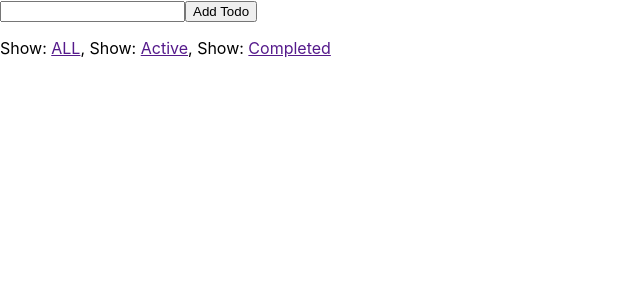
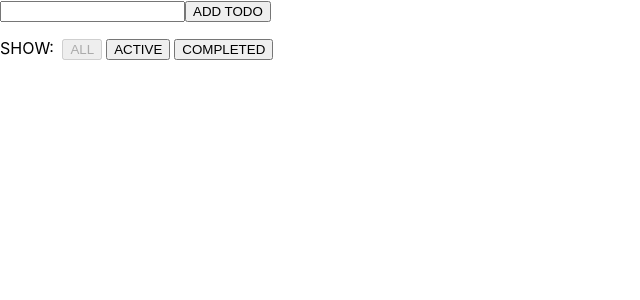
Before and after one commit to maxbildner/react-redux-practice, a React (Create React App) app: page / in a window 1280 px wide. Shown: the top 300 px of the page, without its empty margins (0-640 px from the left). Built offline with nearby package versions, Linux system fonts and the light colour scheme.

Commit message:
fix active/disabled footer button bug

```diff
--- a/src/components/Footer.js
+++ b/src/components/Footer.js
@@ -3,14 +3,15 @@ import FilterLinkContainer from '../containers/FilterLinkContainer';
 import { VisibilityFilters } from '../actions/actions';
 
 const Footer = () => {
+	debugger
+
   return (
-		<p>
-			Show: <FilterLinkContainer filter={VisibilityFilters.SHOW_ALL}>ALL</FilterLinkContainer>
-			{', '}
-			Show: <FilterLinkContainer filter={VisibilityFilters.SHOW_ACTIVE}>Active</FilterLinkContainer>
-			{', '}
-			Show: <FilterLinkContainer filter={VisibilityFilters.SHOW_COMPLETED}>Completed</FilterLinkContainer>
-		</p>
+		<div>
+			<span>SHOW: </span>
+			<FilterLinkContainer filter={VisibilityFilters.SHOW_ALL}>ALL</FilterLinkContainer>
+			<FilterLinkContainer filter={VisibilityFilters.SHOW_ACTIVE}>ACTIVE</FilterLinkContainer>
+			<FilterLinkContainer filter={VisibilityFilters.SHOW_COMPLETED}>COMPLETED</FilterLinkContainer>
+		</div>
 	);
 }
 
--- a/src/components/Link.js
+++ b/src/components/Link.js
@@ -2,21 +2,32 @@ import React from 'react';
 // import PropTypes from 'prop-types';
 
 
-const Link = ({ active, children, onClick }) => {
-	if (active) {
-		return <span>{children}</span>
-	}
+const Link = ({ active, children, onClick }) => {																// ? where is children coming from?
+	// if (active) {
+	// 	return <span>{children}</span>
+	// }
+	// debugger
+	// return (
+	// 	<a
+	// 		href=""
+	// 		onClick={e => {
+	// 			e.preventDefault()
+	// 			onClick()
+	// 		}}
+	// 	>
+	// 		{children}
+	// 	</a>
+	// );
+	debugger
 
 	return (
-		<a
-			href=""
-			onClick={e => {
-				e.preventDefault()
-				onClick()
-			}}
+		<button
+			onClick={onClick}
+			disabled={active}
+			style={{marginLeft:'4px'}}
 		>
 			{children}
-		</a>
+		</button>
 	);
 }
 
--- a/src/containers/AddTodoContainer.js
+++ b/src/containers/AddTodoContainer.js
@@ -21,7 +21,7 @@ const AddTodoContainer = ({ dispatch }) => {
 				}}
 			>
 			<input ref={node => input = node} />
-			<button type="submit">Add Todo</button>
+			<button type="submit">ADD TODO</button>
 			</form>
 		</div>
 	);
--- a/src/containers/FilterLinkContainer.js
+++ b/src/containers/FilterLinkContainer.js
@@ -2,16 +2,20 @@ import { connect } from 'react-redux';
 import { setVisibilityFilter } from '../actions/actions';
 import Link from '../components/Link';
 
-const mapStateToProps = (state, ownProps) => {
-	return (
-		{
-			active: ownProps.filter === state.setVisibilityFilter
-		}
-	);
+const mapStateToProps = (state, ownProps) => {																	// ownProps passed from Link component prop
+	debugger
+
+	return ({
+			active: ownProps.filter === state.visibilityFilter
+		});
 }
 
-const mapDispatchToProps = (dispatch, ownProps) => ({
-	onClick: () => dispatch(setVisibilityFilter(ownProps.filter))
-});
+const mapDispatchToProps = (dispatch, ownProps) => {
+	debugger
+
+	return ({
+		onClick: () => dispatch(setVisibilityFilter(ownProps.filter))								// ? why don't we need to write store.dispatch? i thought dispatch was a method on the store object
+	});
+}
 
 export default connect(mapStateToProps, mapDispatchToProps)(Link);
```
